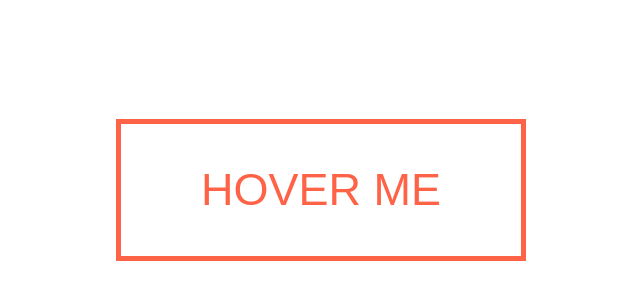
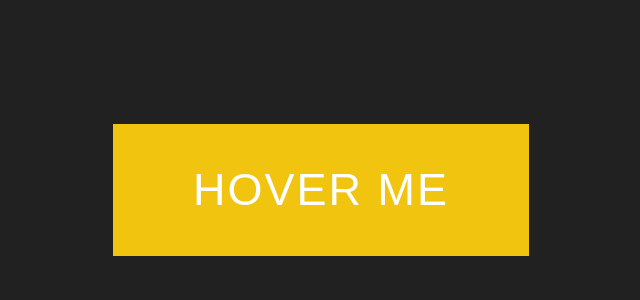
Before and after one commit to viettu2k/button-effects, a plain HTML site: page index.html in a window 1280 px wide. Shown: the part 210-510 px from the top of the page, without its empty margins (319-959 px from the left). Drawn offline with Linux system fonts and the light colour scheme.

Commit message:
rotating 3 layers button effect

```diff
--- a/index.html
+++ b/index.html
@@ -16,7 +16,8 @@
     <!-- <link rel="stylesheet " href="button_glowing_effect.css" /> -->
     <!-- <link rel="stylesheet " href="two_layers_swapping_button_effect.css" /> -->
     <!-- <link rel="stylesheet " href="text_scaling_button_effect.css" /> -->
-    <link rel="stylesheet " href="circular_swapping_button_effect.css" />
+    <!-- <link rel="stylesheet " href="circular_swapping_button_effect.css" /> -->
+    <link rel="stylesheet " href="rotating_three_layers_button_effect.css" />
 
 </head>
 
--- /dev/null
+++ b/rotating_three_layers_button_effect.css
@@ -0,0 +1,58 @@
+body {
+    margin: 0;
+    display: flex;
+    justify-content: center;
+    align-items: center;
+    height: 100vh;
+    font-family: sans-serif;
+    background: #212121;
+}
+
+a {
+    text-decoration: none;
+    padding: 40px 80px;
+    font-size: 45px;
+    text-transform: uppercase;
+    background-color: #f1c40f;
+    letter-spacing: 2px;
+    color: white;
+    position: relative;
+}
+
+a:before {
+    content: "hover me";
+    position: absolute;
+    top: 0;
+    left: 0;
+    width: 100%;
+    height: 100%;
+    background-color: #2ce771;
+    display: flex;
+    justify-content: center;
+    align-items: center;
+    transform: rotateX(270deg);
+    transform-origin: top;
+    transition: all 1s;
+}
+
+a:hover:before,
+a:hover:after {
+    transform: rotateX(0deg)
+}
+
+a:after {
+    content: "hover me";
+    position: absolute;
+    top: 0;
+    left: 0;
+    width: 100%;
+    height: 100%;
+    background-color: red;
+    display: flex;
+    justify-content: center;
+    align-items: center;
+    transform: rotateX(270deg);
+    transform-origin: bottom;
+    transition: all 1s;
+    transition-delay: 0.75s;
+}
```
